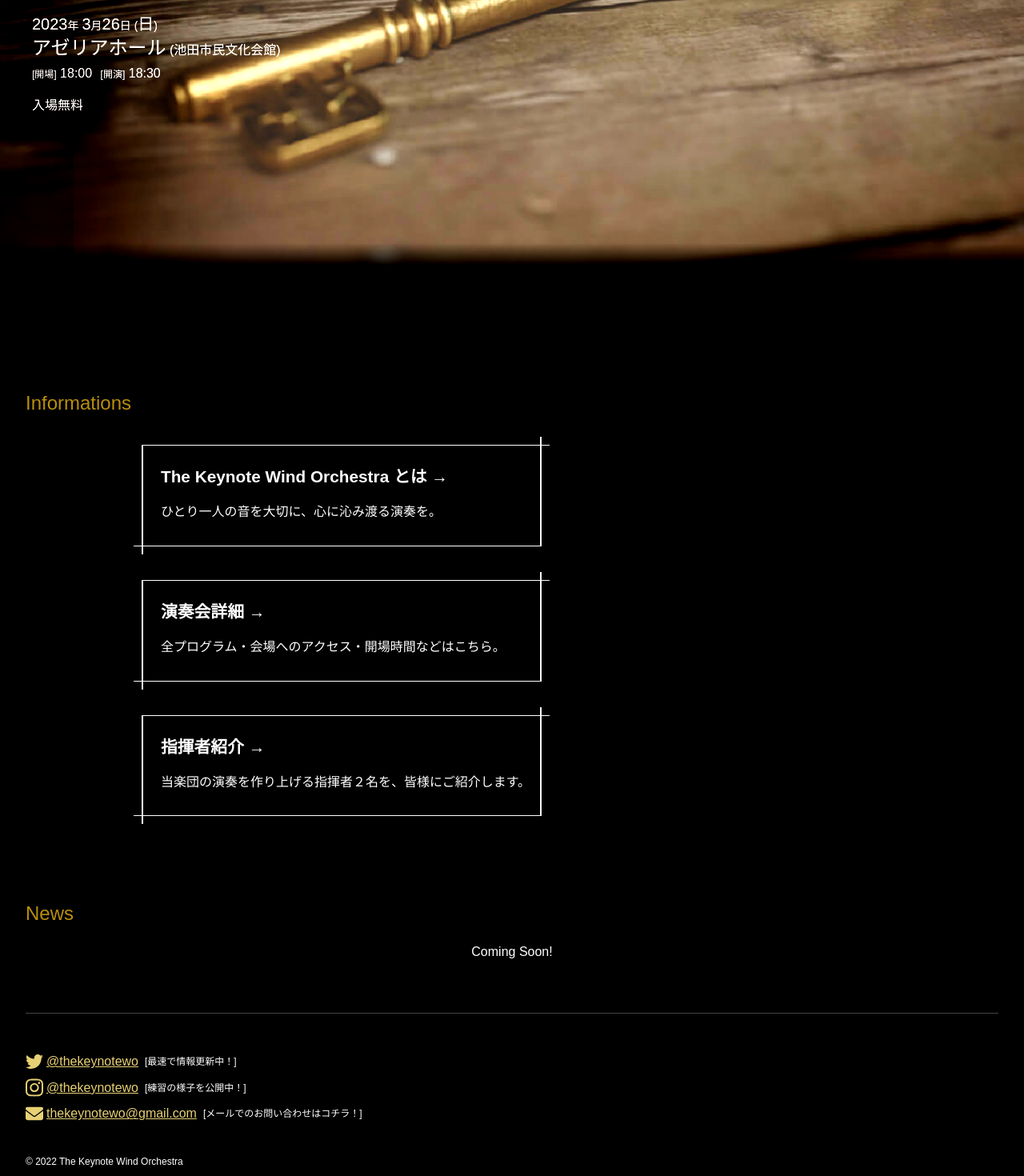
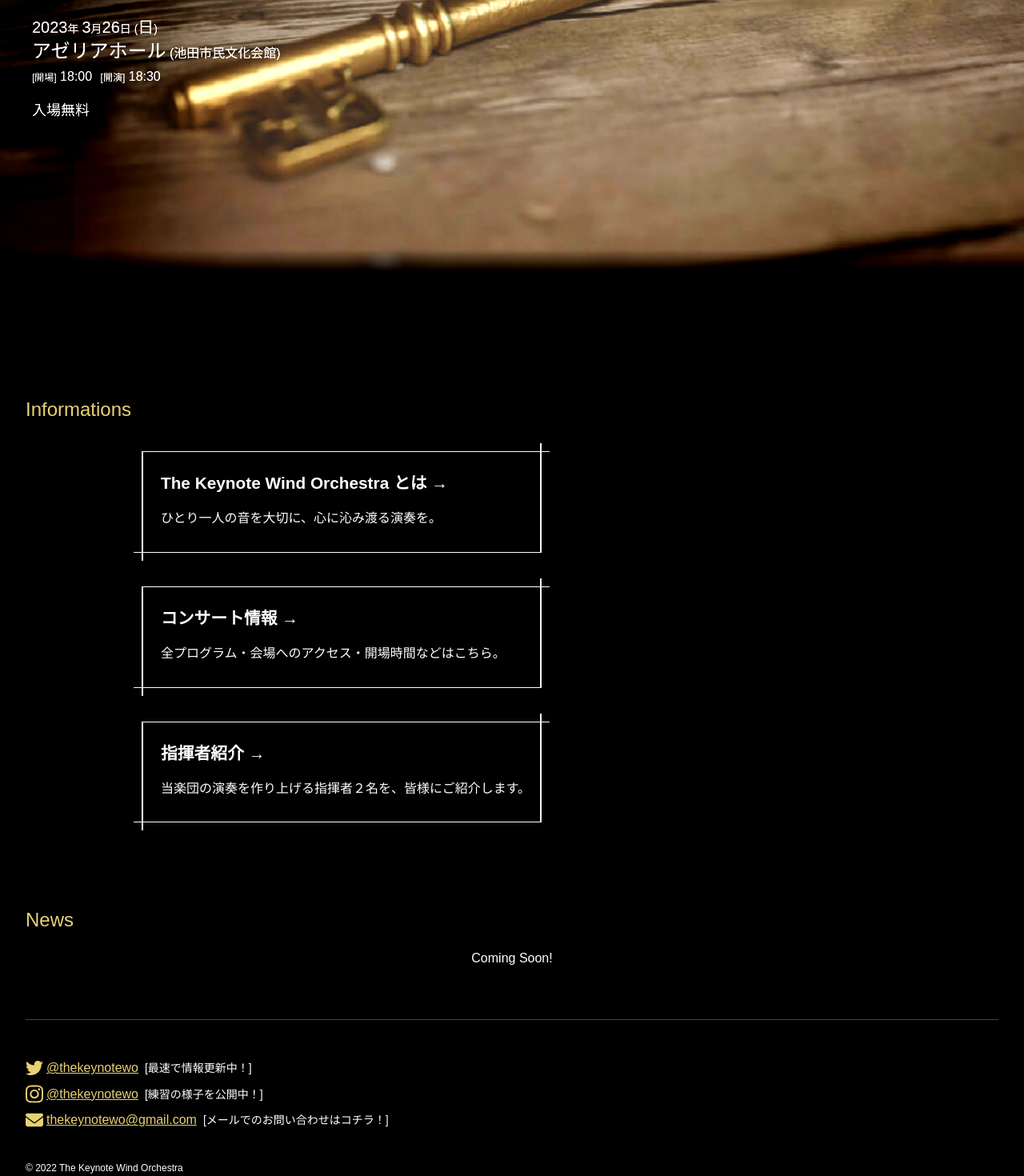
Before and after one commit to atommy-euph/tkwo, a Next.js app: page / in a window 1280 px wide. Shown: the part 340-1810 px from the top of the page at 80% size. Built offline with nearby package versions, Linux system fonts and the light colour scheme.

Commit message:
minor corrections

```diff
--- a/components/Footer.jsx
+++ b/components/Footer.jsx
@@ -19,7 +19,7 @@ export default function Footer() {
           <p className="font-kurobara mr-2 text-lightyellow underline">
             @thekeynotewo
           </p>
-          <p className="font-kurobara text-xs">[最速で情報更新中！]</p>
+          <p className="font-kurobara text-sm">[最速で情報更新中！]</p>
         </a>
         <a href="https://instagram.com/thekeynotewo" className="sns">
           <Image
@@ -32,7 +32,7 @@ export default function Footer() {
           <p className="font-kurobara mr-2 text-lightyellow underline">
             @thekeynotewo
           </p>
-          <p className="font-kurobara text-xs">[練習の様子を公開中！]</p>
+          <p className="font-kurobara text-sm">[練習の様子を公開中！]</p>
         </a>
         <a href="mailto:thekeynotewo@gmail.com" className="sns">
           <Image
@@ -45,7 +45,7 @@ export default function Footer() {
           <p className="font-kurobara mr-2 text-lightyellow underline">
             thekeynotewo@gmail.com
           </p>
-          <p className="font-kurobara text-xs">
+          <p className="font-kurobara text-sm">
             [メールでのお問い合わせはコチラ！]
           </p>
         </a>
--- a/pages/_app.js
+++ b/pages/_app.js
@@ -17,7 +17,7 @@ function MyApp({ Component, pageProps }) {
         />
         <meta
           property="og:description"
-          content={"The Keynote Wind Orchestra の演奏会情報、奏者募集はコチラ"}
+          content={"The Keynote Wind Orchestra の演奏会情報はコチラ"}
         />
         <meta property="og:image" content="" />
         <meta name="twitter:card" content="summary_large_image" />
--- a/pages/index.js
+++ b/pages/index.js
@@ -21,7 +21,7 @@ export default function Home() {
               マードックからの最後の手紙{" "}
               <span className="author">/ 樽屋雅徳</span>
             </p>
-            <p className="font-kurobara text-sm mt-4">他2曲</p>
+            <p className="font-kurobara mt-4">他2曲</p>
           </div>
           <div className="spacer-s"></div>
           <div className="px-10 font-kurobara">
@@ -41,7 +41,7 @@ export default function Home() {
             </p>
           </div>
           <div className="px-10 mt-4">
-            <p className="font-kurobara">入場無料</p>
+            <p className="font-kurobara text-lg">入場無料</p>
           </div>
           <div className="spacer-l"></div>
 
@@ -51,7 +51,7 @@ export default function Home() {
       <div className="container">
         <Header />
         <main className="main">
-          <h2 className="font-kurobara text-2xl  text-darkyellow first-letter:text-2xl mb-5">
+          <h2 className="font-kurobara text-2xl  text-lightyellow first-letter:text-2xl mb-5">
             Informations
           </h2>
           <div className="grid">
@@ -60,7 +60,7 @@ export default function Home() {
               <p>ひとり一人の音を大切に、心に沁み渡る演奏を。</p>
             </Link>
             <Link href="/details" className="card">
-              <h2>演奏会詳細 &rarr;</h2>
+              <h2>コンサート情報 &rarr;</h2>
               <p>全プログラム・会場へのアクセス・開場時間などはこちら。</p>
             </Link>
             <Link href="/conductors" className="card">
@@ -69,7 +69,7 @@ export default function Home() {
             </Link>
           </div>
           <div className="spacer-m"></div>
-          <h2 className="font-kurobara text-2xl text-darkyellow first-letter:text-2xl mb-5">
+          <h2 className="font-kurobara text-2xl text-lightyellow first-letter:text-2xl mb-5">
             News
           </h2>
           <p className="text-center">Coming Soon!</p>
```
Also changed, not shown: 1 other file (tests, documents, lock files or other folders).
